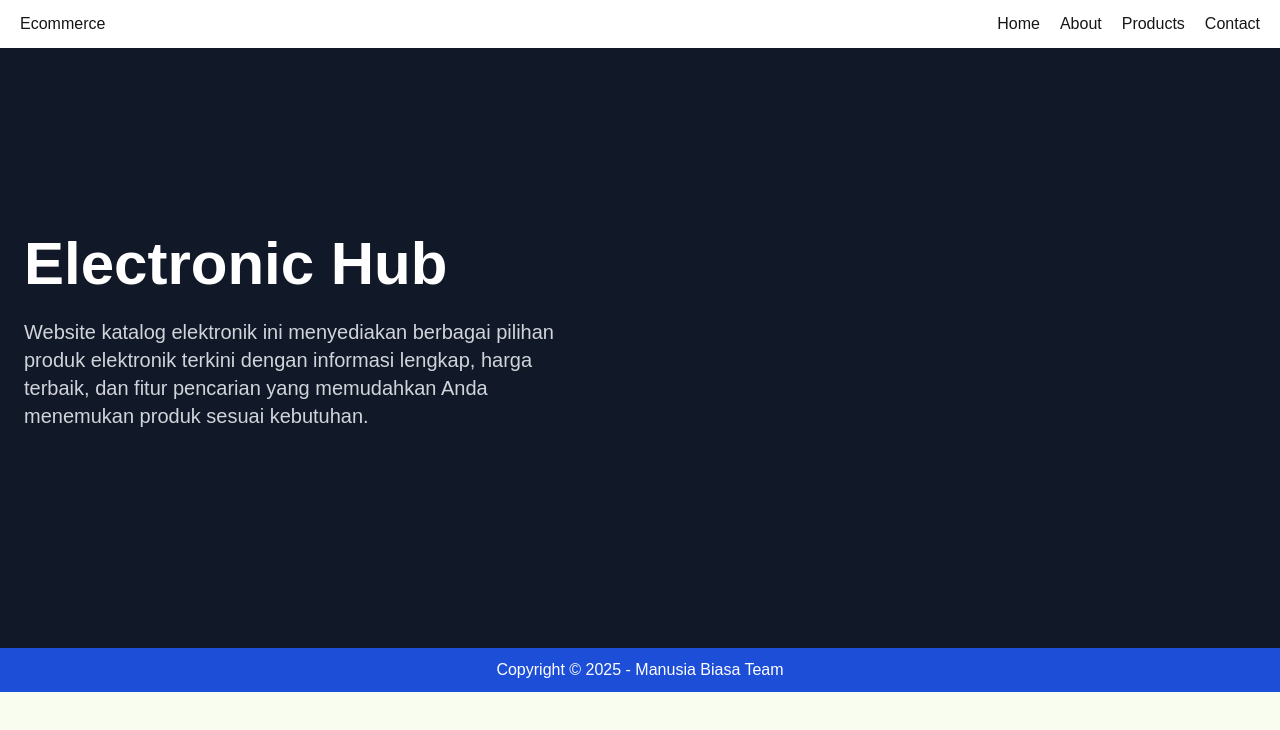
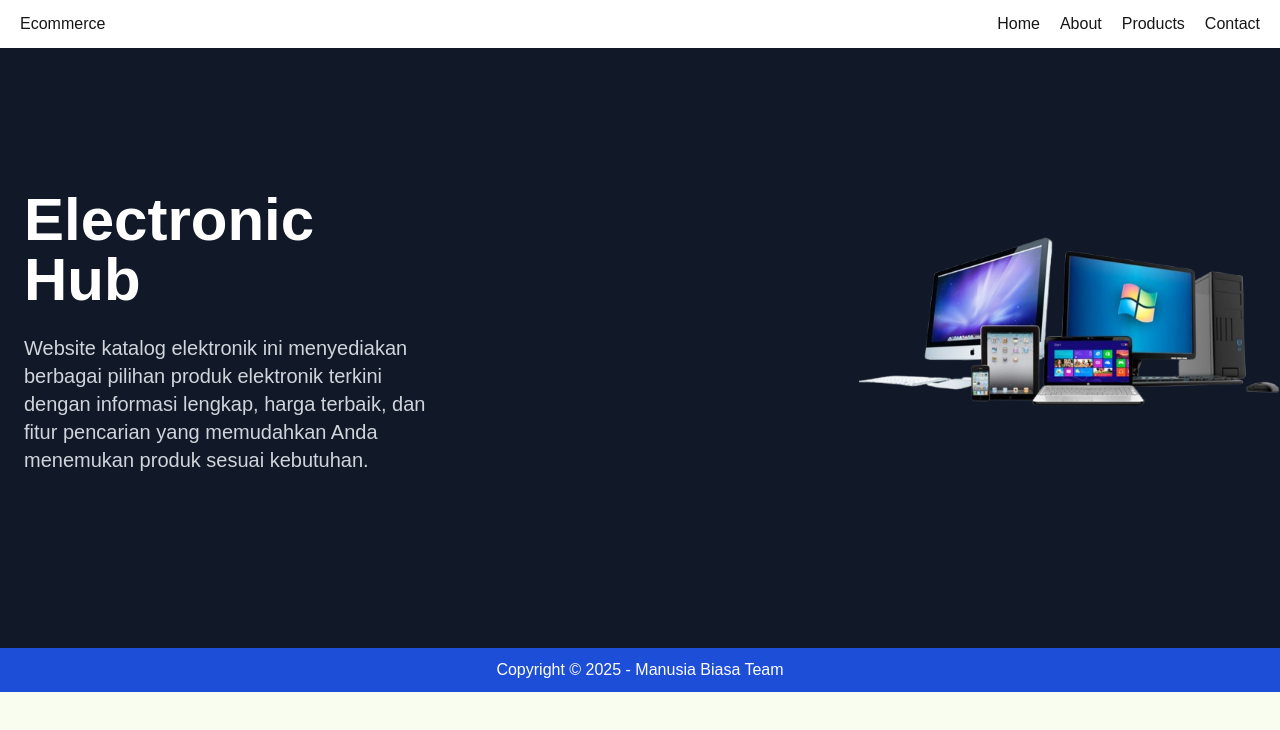
Before and after one commit to Deoca27/manusia-biasa, a Next.js app: page / in a window 1280 px wide. Shown: the top 730 px of the page. Built offline with nearby package versions, Linux system fonts and the light colour scheme.

Commit message:
rendika : menambahkan gambar didalam countainer backgound

```diff
--- a/app/page.tsx
+++ b/app/page.tsx
@@ -14,6 +14,16 @@ export default function RootPage() {
           </p>
           </div>
         </div>
+        <div className="w-1/2">
+            <Image
+              src="/images/foto.png"
+              alt="MacBook Pro 14"
+              width={800}
+              height={500}
+              className="object-contain"
+              priority
+            />
+          </div>
       </div>
     </main>
   );
```
